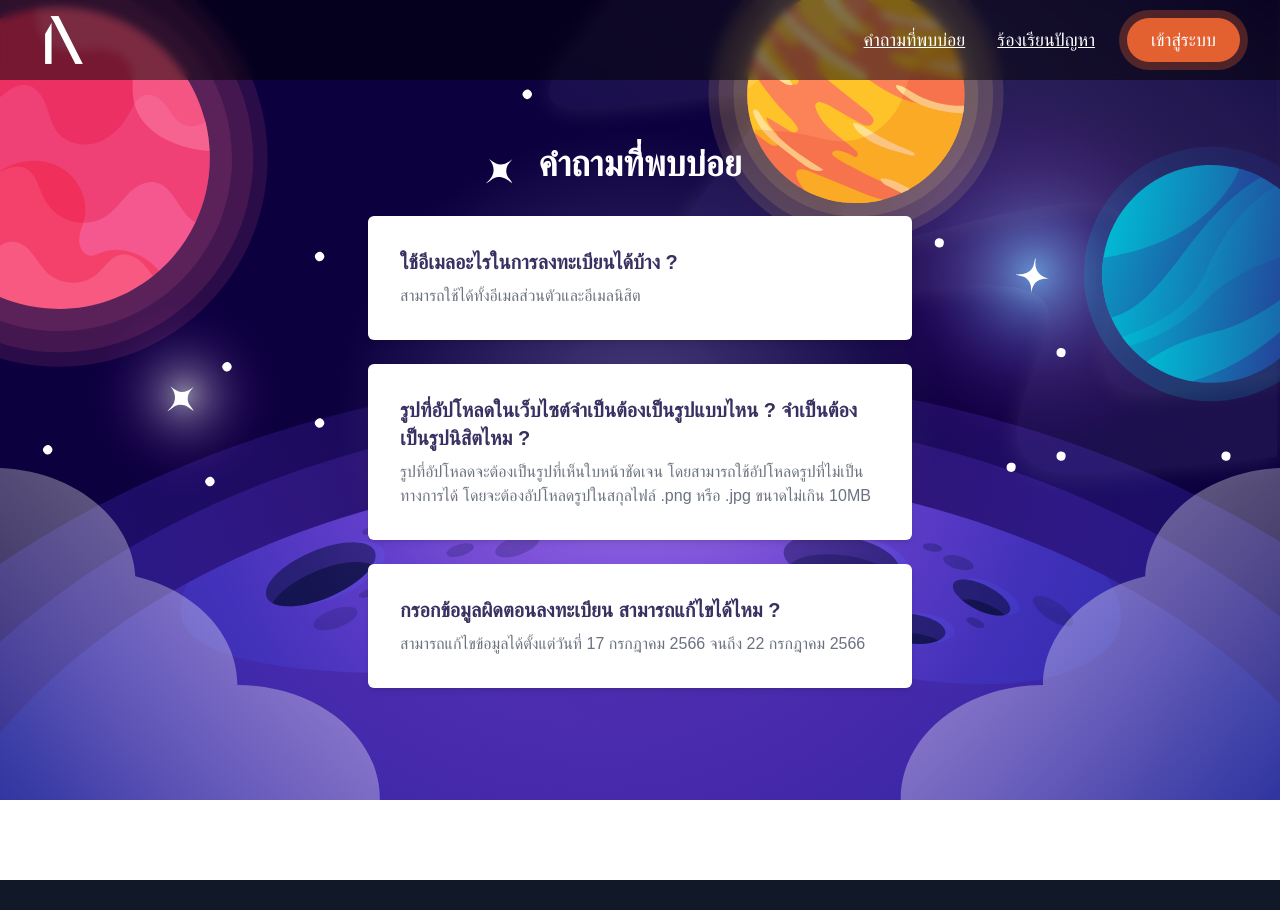
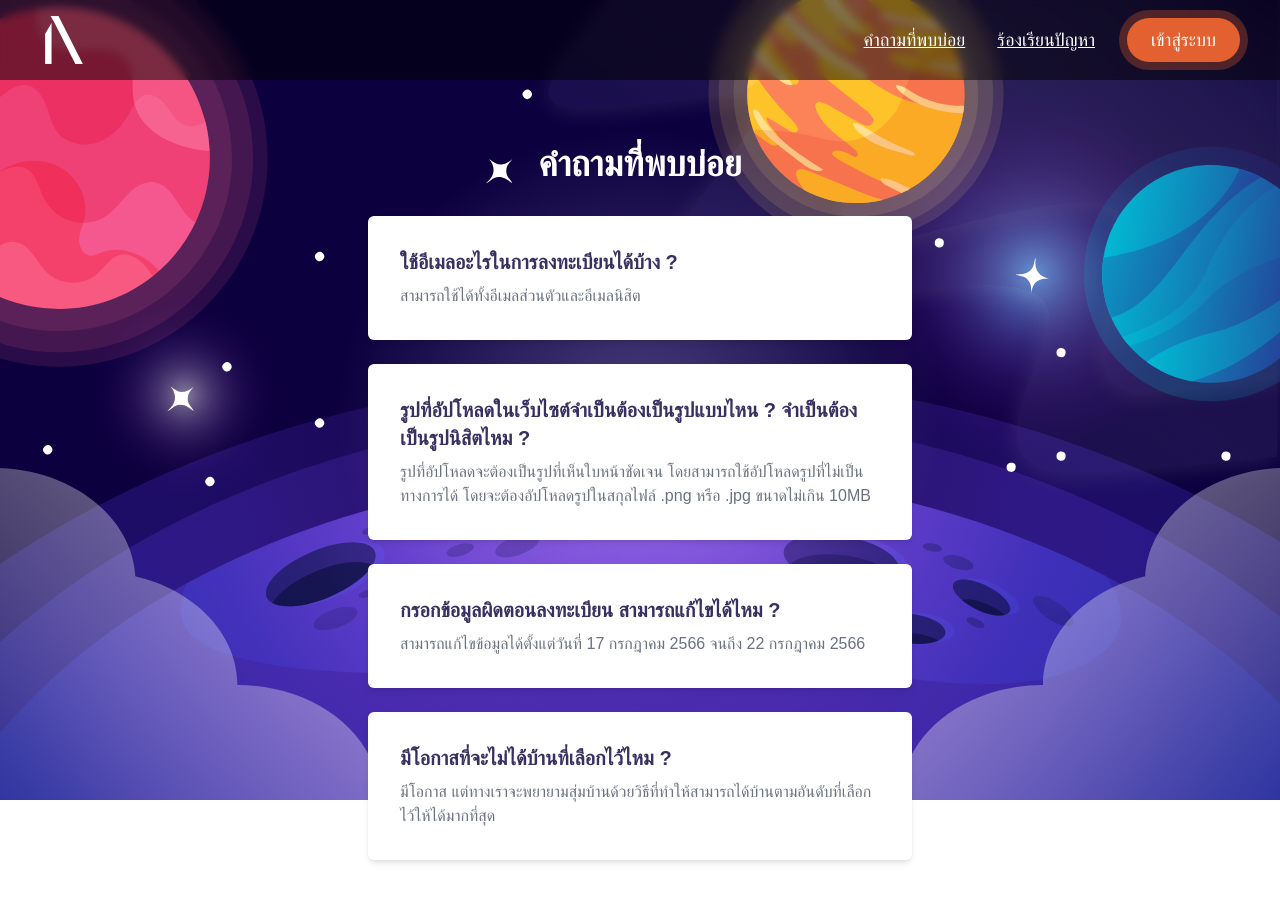
Before and after one commit to isd-sgcu/rpkm66-frontend, a Next.js app: page /faq in a window 1280 px wide. Shown: the top 910 px of the page. Built offline with nearby package versions, Linux system fonts and the light colour scheme; no server answers; a web font is replaced by a local one.

Commit message:
chore: add new faq

```diff
--- a/src/pages/faq.tsx
+++ b/src/pages/faq.tsx
@@ -12,6 +12,11 @@ const Questions = [
         header: 'กรอกข้อมูลผิดตอนลงทะเบียน สามารถแก้ไขได้ไหม ?',
         paragraph:
             'สามารถแก้ไขข้อมูลได้ตั้งแต่วันที่ 17 กรกฎาคม 2566 จนถึง 22 กรกฎาคม 2566',
+    },
+    {
+        header: 'มีโอกาสที่จะไม่ได้บ้านที่เลือกไว้ไหม ?',
+        paragraph:
+            'มีโอกาส แต่ทางเราจะพยายามสุ่มบ้านด้วยวิธีที่ทำให้สามารถได้บ้านตามอันดับที่เลือกไว้ให้ได้มากที่สุด',
     },
 ];
 
```
